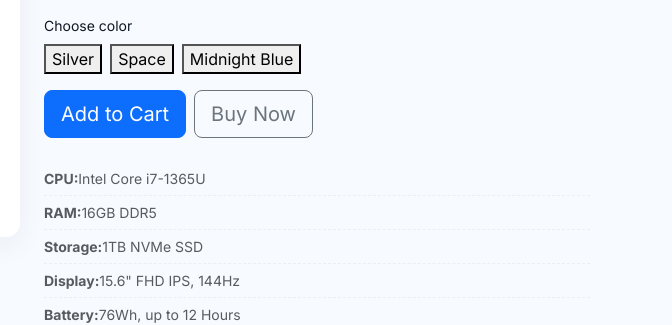
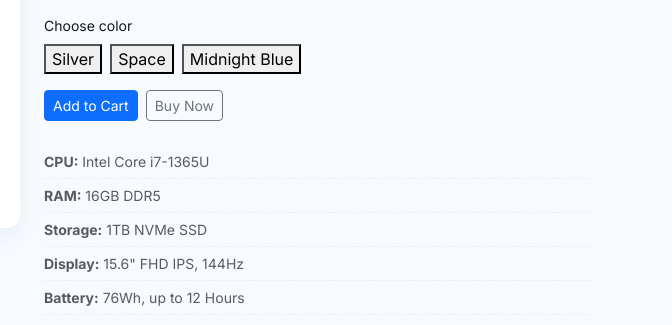
Before and after one commit to Qasimkurd/Laptop-Store---Premium-Laptop, a plain HTML site: page index.html in a window 1280 px wide. Shown: the part 377-702 px from the top of the page, 608-1280 px from the left. Drawn offline with nearby package versions, Linux system fonts and the light colour scheme.

```diff
--- a/index.html
+++ b/index.html
@@ -192,16 +192,16 @@
                     </div>
 
                     <div class="d-flex gap-2 mb-3">
-                        <a class="btn btn-primary btn-lg" href="#">Add to Cart</a>
-                        <a class="btn btn-outline-secondary btn-lg" href="#">Buy Now</a>
+                        <a class="btn btn-primary btn-sm" href="#">Add to Cart</a>
+                        <a class="btn btn-outline-secondary btn-sm" href="#">Buy Now</a>
                     </div>
 
                     <ul class="specs mt-4 p-0 small text-muted">
-                        <li><strong>CPU:</strong>Intel Core i7-1365U</li>
-                        <li><strong>RAM:</strong>16GB DDR5</li>
-                        <li><strong>Storage:</strong>1TB NVMe SSD</li>
-                        <li><strong>Display:</strong>15.6" FHD IPS, 144Hz</li>
-                        <li><strong>Battery:</strong>76Wh, up to 12 Hours</li>
+                        <li><strong>CPU:</strong> Intel Core i7-1365U</li>
+                        <li><strong>RAM:</strong> 16GB DDR5</li>
+                        <li><strong>Storage:</strong> 1TB NVMe SSD</li>
+                        <li><strong>Display:</strong> 15.6" FHD IPS, 144Hz</li>
+                        <li><strong>Battery:</strong> 76Wh, up to 12 Hours</li>
                     </ul>
 
                     <div class="mt-4 small text-muted">
```
